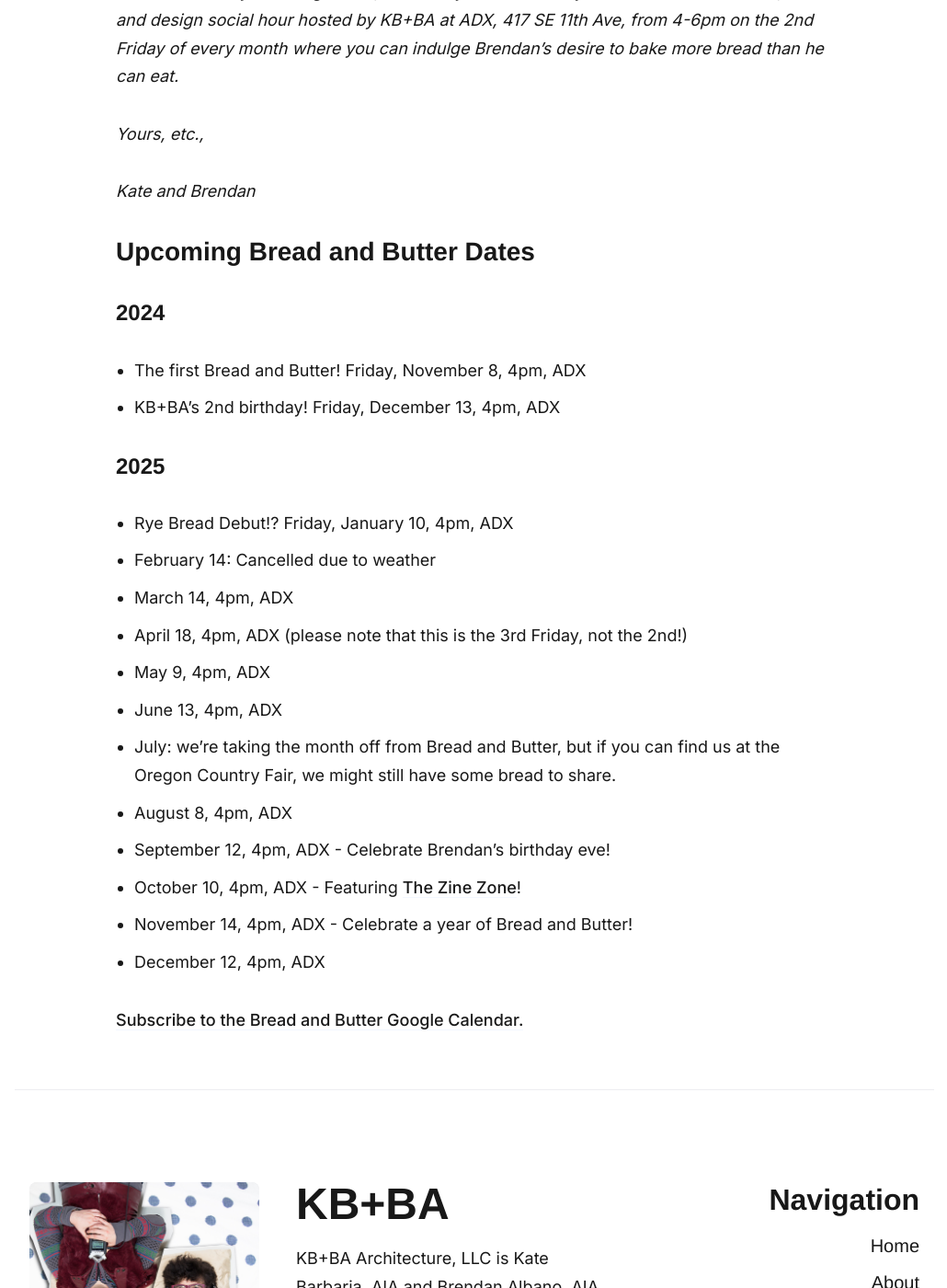
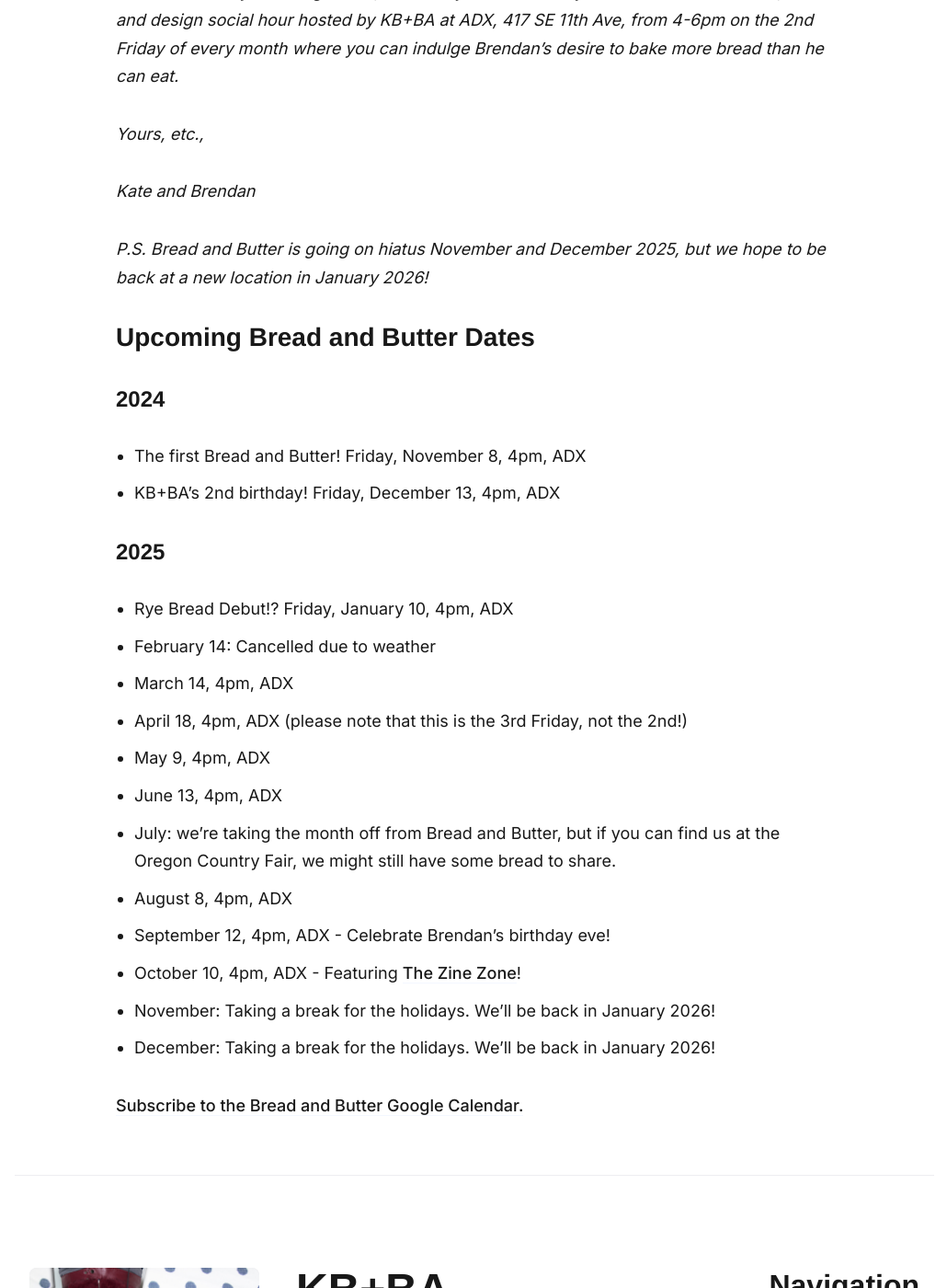
Before and after one commit to balbano/kb-ba.com, a Jekyll site: the page built from _pages/bread-and-butter.md, in a window 1280 px wide and 1400 px high, scrolled down 463 px. Shown: the whole window at 92% size, without its empty margins (124-1154 px from the left). Built offline with Jekyll 4.4.1, drawn with Linux system fonts in a browser that asks for light colours; nearby versions of some CDN libraries; some web fonts are replaced.

Commit message:
Update Bread and Butter dates

```diff
--- a/_pages/bread-and-butter.md
+++ b/_pages/bread-and-butter.md
@@ -11,6 +11,8 @@ permalink: /bread-and-butter/
 *Yours, etc.,*
 
 *Kate and Brendan*
+
+*P.S. Bread and Butter is going on hiatus November and December 2025, but we hope to be back at a new location in January 2026!*
 
 ## Upcoming Bread and Butter Dates
 
@@ -31,7 +33,7 @@ permalink: /bread-and-butter/
 - August 8, 4pm, ADX
 - September 12, 4pm, ADX - Celebrate Brendan's birthday eve!
 - October 10, 4pm, ADX - Featuring [The Zine Zone](https://www.tabletopgamealliance.org/2025/08/22/the-zine-zone-at-go-play-northwest-2025/)!
-- November 14, 4pm, ADX - Celebrate a year of Bread and Butter!
-- December 12, 4pm, ADX
+- November: Taking a break for the holidays. We'll be back in January 2026!
+- December: Taking a break for the holidays. We'll be back in January 2026!
 
 [Subscribe to the Bread and Butter Google Calendar.](https://calendar.google.com/calendar/embed?src=c_43150cf94b36b414dbdaa5fc8c9c09e6fae6fdbafd82277b9dd9c63dd562890b%40group.calendar.google.com&ctz=America%2FLos_Angeles){:target="_blank"}
```
